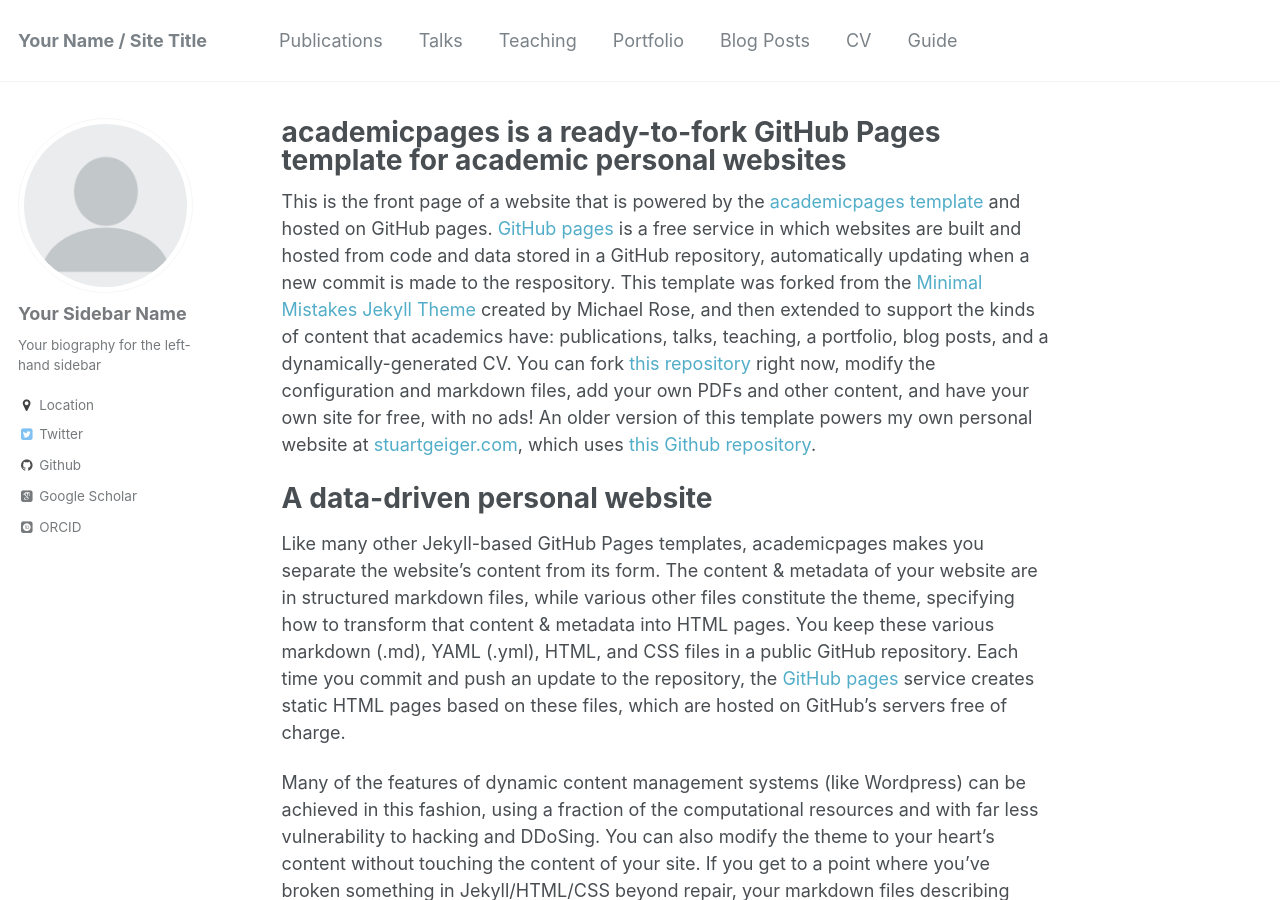
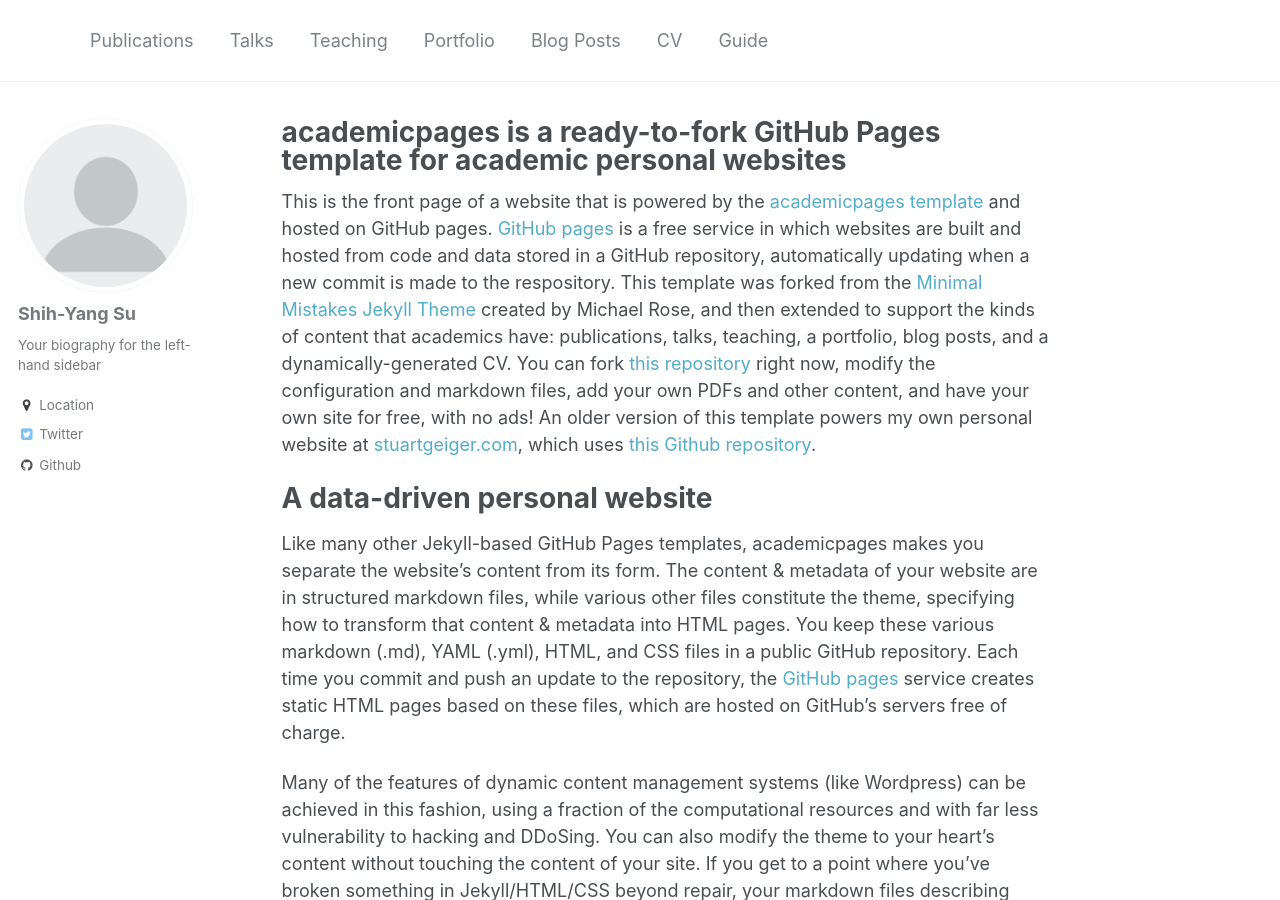
Before and after one commit to LemonATsu/LemonATsu.github.io, a Jekyll site: the page built from _pages/about.md, in a window 1280 px wide and 900 px high. Built offline with Jekyll 4.4.1, drawn with Linux system fonts in a browser that asks for light colours; some web fonts are replaced.

Commit message:
add basic info

```diff
--- a/_config.yml
+++ b/_config.yml
@@ -7,7 +7,7 @@
 
 # Site Settings
 locale                   : "en-US"
-title                    : "Your Name / Site Title"
+title                    : ""
 title_separator          : "-"
 name                     : &name "Your Name"
 description              : &description "personal description"
@@ -79,12 +79,12 @@
 
 # Site Author
 author:
-  name             : "Your Sidebar Name"
+  name             : "Shih-Yang Su"
   avatar           : "profile.png"
   bio              : "Your biography for the left-hand sidebar"
   location         : "Location"
   employer         :
-  googlescholar    : "http://yourfullgooglescholarurl.com"
+  googlescholar    :
   email            :
   uri              :
   bitbucket        :
@@ -93,19 +93,19 @@
   flickr           :
   facebook         :
   foursquare       :
-  github           : "academicpages"
+  github           : "https://github.com/LemonATsu"
   google_plus      :
   keybase          :
   instagram        :
   lastfm           :
   linkedin         :
-  orcid            : "http://orcid.org/yourorcidurl"
+  orcid            :
   pinterest        :
   soundcloud       :
   stackoverflow    : # http://stackoverflow.com/users/123456/username
   steam            :
   tumblr           :
-  twitter          : "replacethistwitterhandle"
+  twitter          : "https://twitter.com/At7788546"
   vine             :
   weibo            :
   xing             :
```
